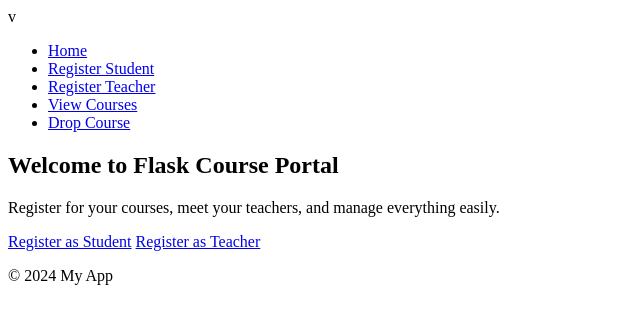
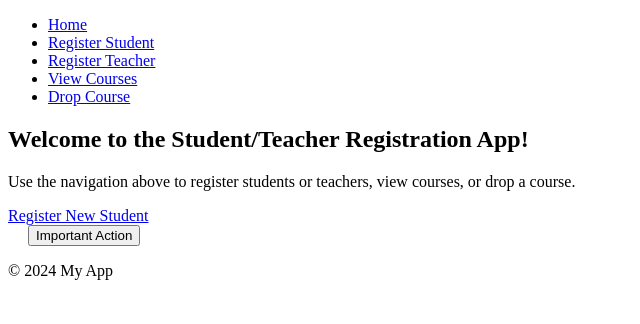
Before and after one commit to RawailEocean/flask-course-app, a Flask app: template templates/index.html in a window 1280 px wide. Shown: the top 324 px of the page, without its empty margins (0-640 px from the left). Run offline with Flask 3, Linux system fonts and the light colour scheme; the template is opened without the code that fills it, so the values that code supplies are empty.

Commit message:
Update index.html

```diff
--- a/templates/index.html
+++ b/templates/index.html
@@ -1,12 +1,20 @@
-v{% extends "base.html" %}
-{% block title %}Home - FlaskCourse{% endblock %}
+{% extends "base.html" %}
+
+{% block title %}Home - My App{% endblock %}
+
 {% block content %}
-<div class="text-center mt-20">
-    <h2 class="text-5xl font-bold mb-4">Welcome to Flask Course Portal</h2>
-    <p class="text-lg">Register for your courses, meet your teachers, and manage everything easily.</p>
-    <div class="mt-8 space-x-4">
-        <a href="/register/student" class="bg-white text-black px-6 py-3 rounded-full font-semibold hover:bg-opacity-80 transition">Register as Student</a>
-        <a href="/register/teacher" class="border-2 border-white px-6 py-3 rounded-full font-semibold hover:bg-white hover:text-black transition">Register as Teacher</a>
-    </div>
-</div>
+    <h2>Welcome to the Student/Teacher Registration App!</h2>
+    <p>Use the navigation above to register students or teachers, view courses, or drop a course.</p>
+
+    <a href="{{ url_for('register_student_page') }}" class="star-border-container" style="--color: #00ffcc; --speed: 5s;">
+        <div class="border-gradient-bottom" style="background: radial-gradient(circle, var(--color), transparent 10%); animation-duration: var(--speed);"></div>
+        <div class="border-gradient-top" style="background: radial-gradient(circle, var(--color), transparent 10%); animation-duration: var(--speed);"></div>
+        <div class="inner-content">Register New Student</div>
+    </a>
+
+    <button class="star-border-container" style="--color: #ff3366; --speed: 7s; margin-left: 20px;">
+        <div class="border-gradient-bottom" style="background: radial-gradient(circle, var(--color), transparent 10%); animation-duration: var(--speed);"></div>
+        <div class="border-gradient-top" style="background: radial-gradient(circle, var(--color), transparent 10%); animation-duration: var(--speed);"></div>
+        <div class="inner-content">Important Action</div>
+    </button>
 {% endblock %}
```
